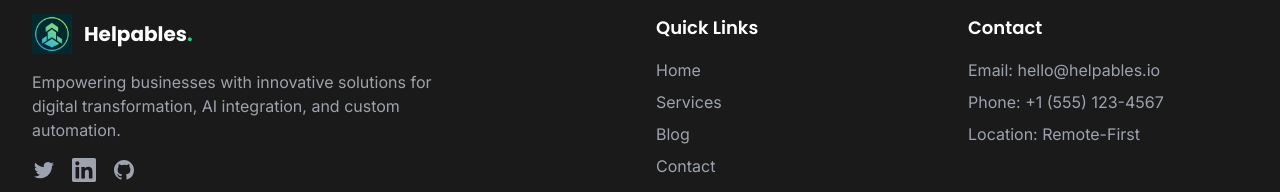
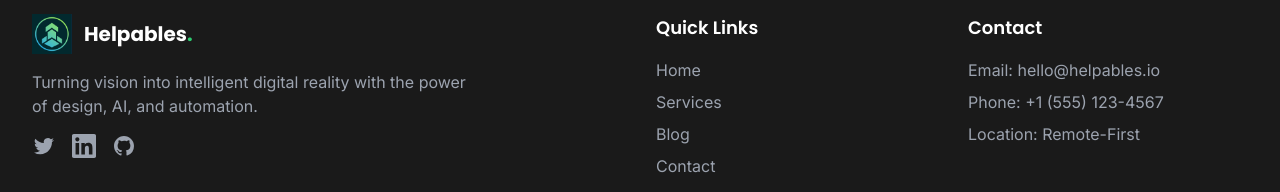
Before and after one commit to cliqueadmin-h/helpablesllc, a Next.js app in the folder frontend/: page / in a window 1280 px wide. Shown: the part 1830-2022 px from the top of the page. Built offline with nearby package versions, Linux system fonts and the light colour scheme; no server answers.

Commit message:
Update footer tagline to new branding message

```diff
--- a/frontend/components/Footer.tsx
+++ b/frontend/components/Footer.tsx
@@ -23,8 +23,7 @@ export default function Footer() {
               </span>
             </div>
             <p className="text-gray-400 mb-4 max-w-md">
-              Empowering businesses with innovative solutions for digital transformation,
-              AI integration, and custom automation.
+              Turning vision into intelligent digital reality with the power of design, AI, and automation.
             </p>
             <div className="flex space-x-4">
               <a
```
